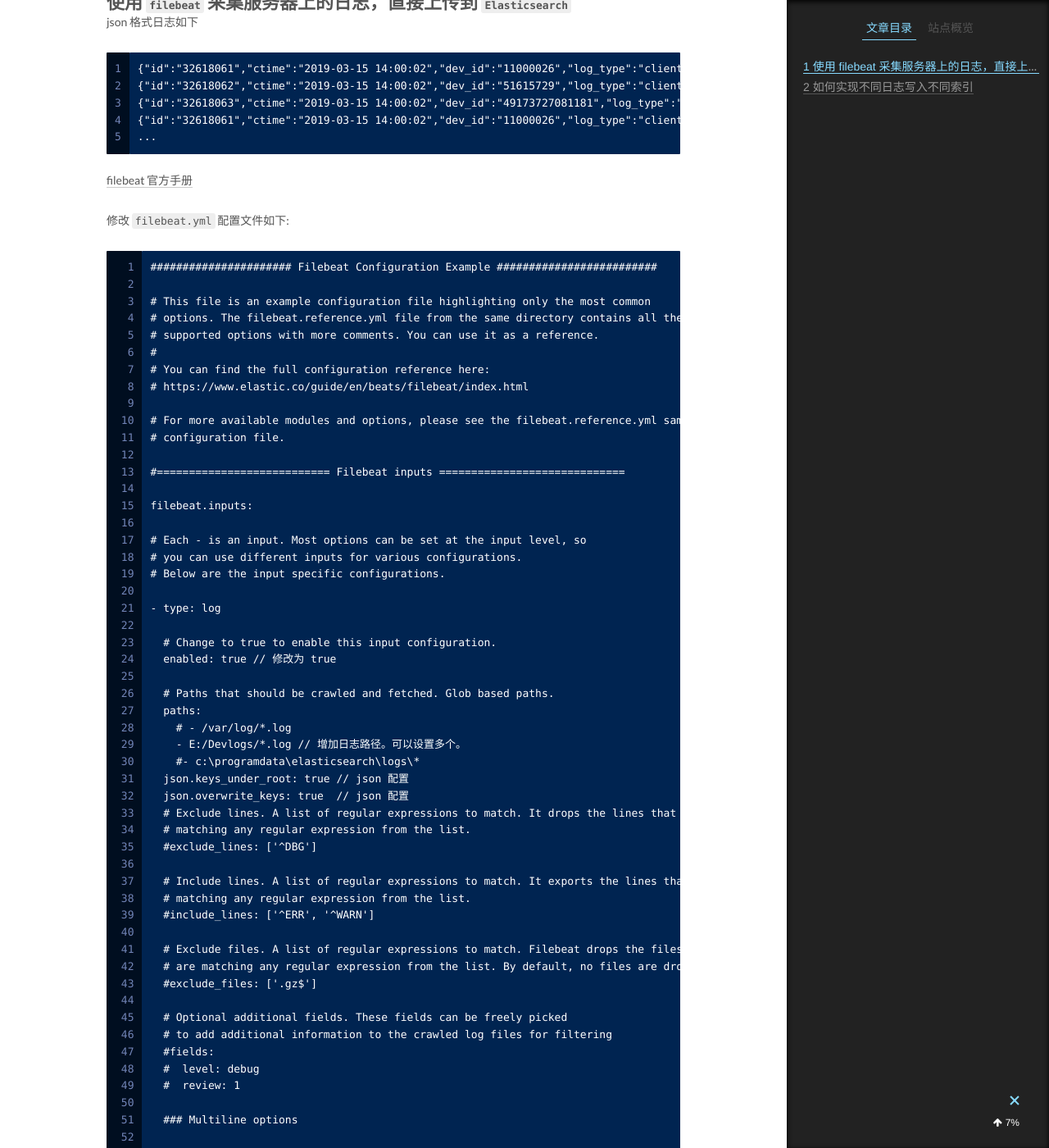
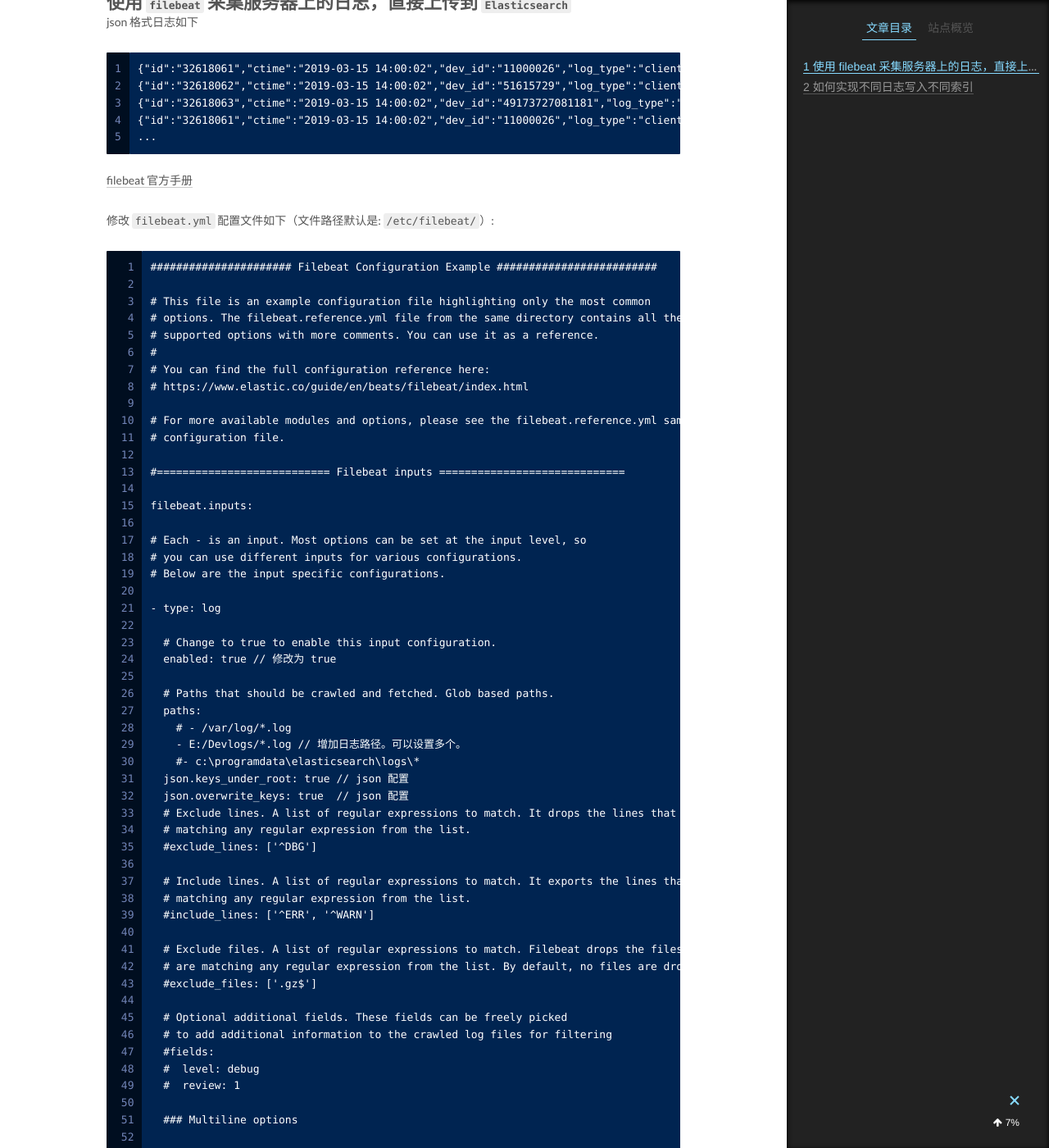
Before and after one commit to WalkingNormal/walkingnormal.github.io, a Jekyll site: the page built from _posts/2019-03-26-filebeat-json-log.md, in a window 1280 px wide and 1400 px high, scrolled down 323 px. Shown: the whole window at 82% size. Built offline with Jekyll 4.4.1, drawn with Linux system fonts in a browser that asks for light colours; comment, search, counter and statistics services are not loaded.

Commit message:
Update 2019-03-26-filebeat-json-log.md

````diff
--- a/_posts/2019-03-26-filebeat-json-log.md
+++ b/_posts/2019-03-26-filebeat-json-log.md
@@ -18,7 +18,7 @@ json 格式日志如下
 
 [filebeat 官方手册](https://www.elastic.co/guide/en/beats/filebeat/current/index.html)
 
-修改 `filebeat.yml` 配置文件如下:
+修改 `filebeat.yml` 配置文件如下（文件路径默认是: `/etc/filebeat/`）:
 ```
 ###################### Filebeat Configuration Example #########################
 
````
